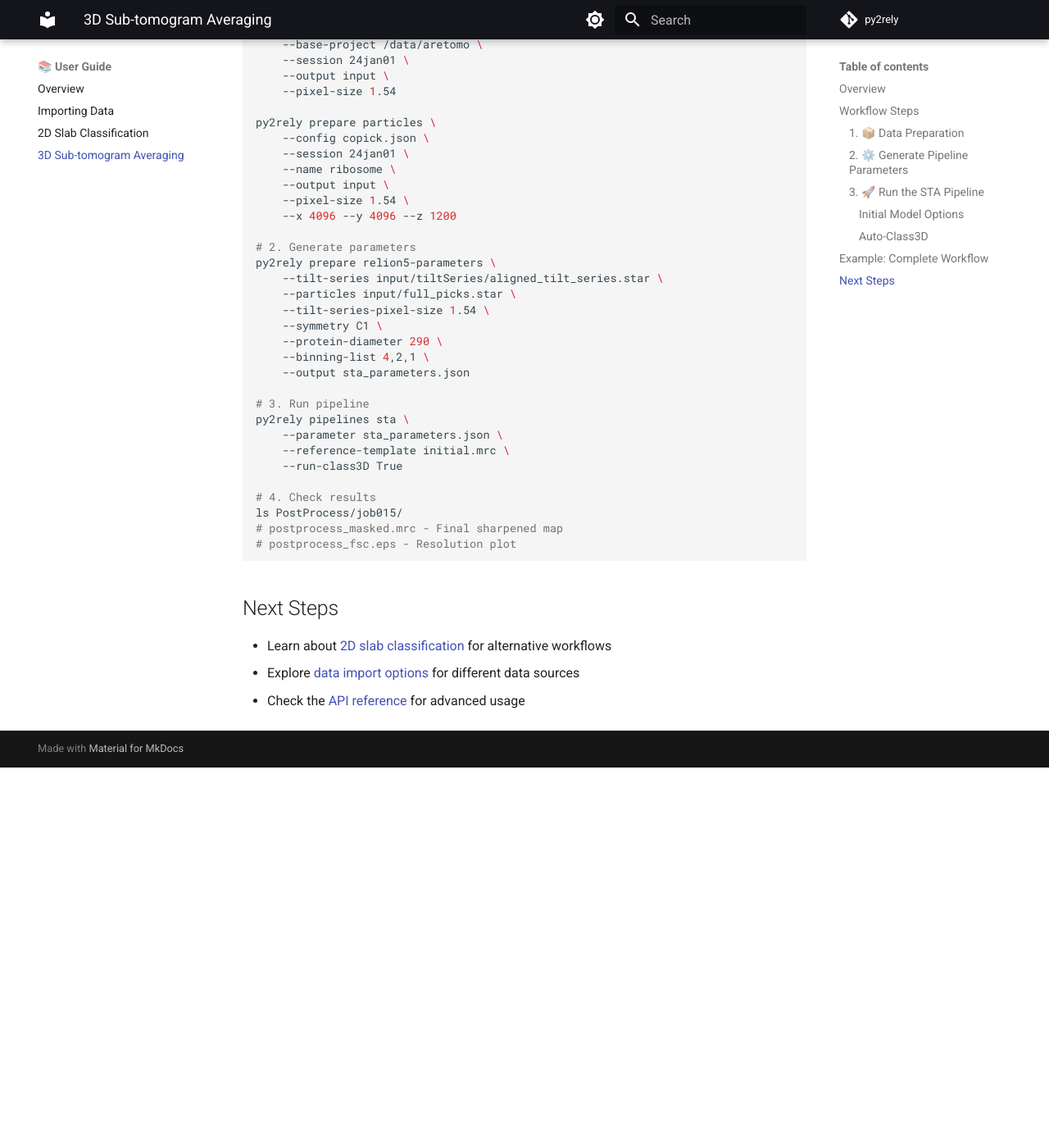
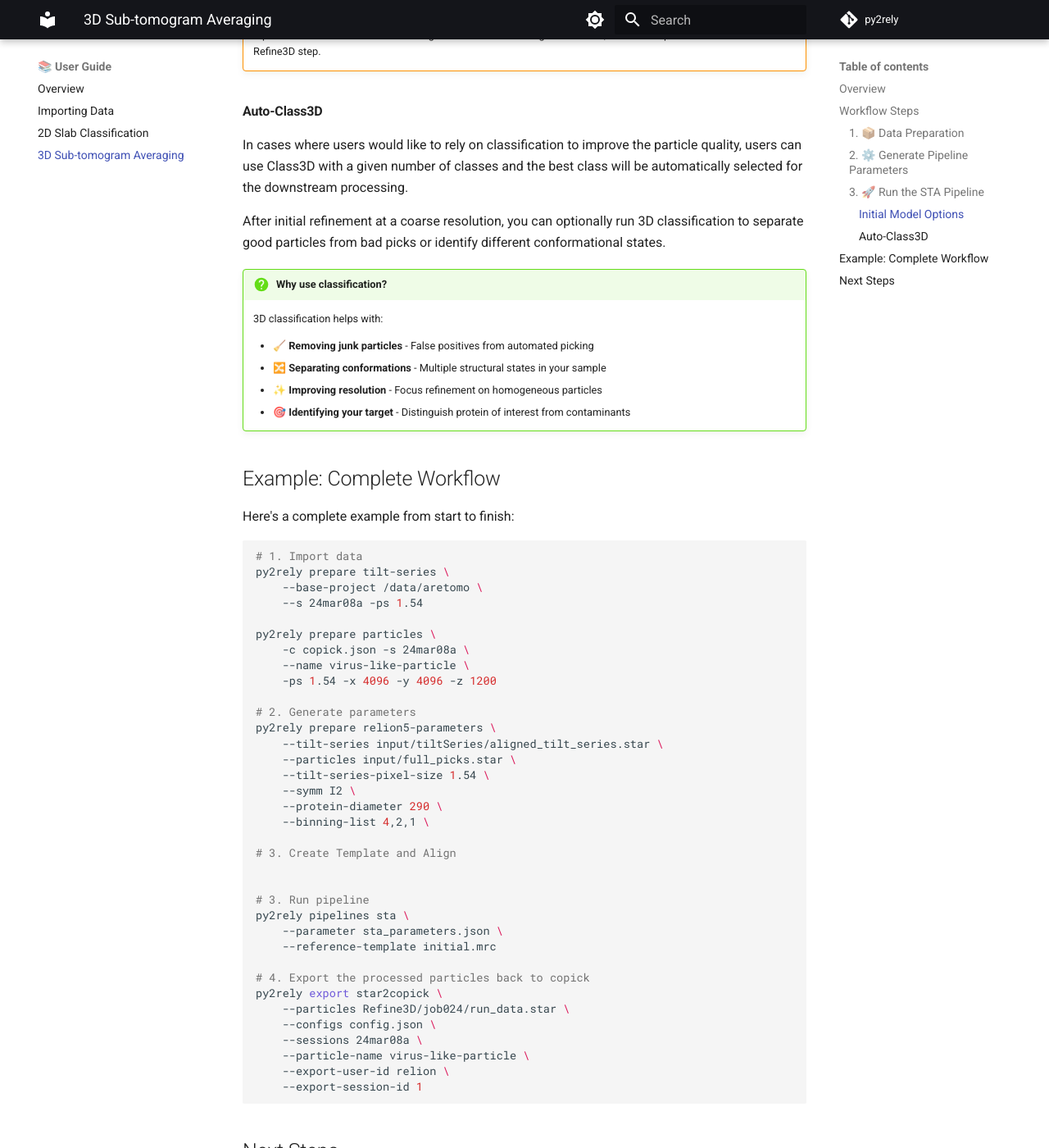
Before and after one commit to chanzuckerberg/py2rely, an MkDocs documentation site: the page built from docs/user-guide/3d-subtomogram-averaging.md, in a window 1280 px wide and 1400 px high, scrolled down 3759 px. Shown: the whole window at 82% size. Built offline with MkDocs 1.6.1 and Material for MkDocs 9.7.7, drawn with Linux system fonts in a browser that asks for light colours; comment, search, counter and statistics services are not loaded; before the commit the page ends 4695 px from its top, so only the background shows below that; some of the changed text lies outside the part shown.

Commit message:
continue writing docs

````diff
--- a/docs/user-guide/3d-subtomogram-averaging.md
+++ b/docs/user-guide/3d-subtomogram-averaging.md
@@ -31,22 +31,30 @@
     -o sta_parameters.json
 ```
 
-??? note "📋 `prepare relion5-parameters`"
+!!! info "What this command does:"
 
-    | Parameter | Short | Description | Default |
-    |-----------|-------|-------------|---------|
-    | `--output` | `-o` | Output path for parameter JSON file | `sta_parameters.json` |
-    | `--tilt-series` | `-ts` | Path to tilt series STAR file | `input/tiltSeries/aligned_tilt_series.star` |
-    | `--particles` | `-p` | Path to particles STAR file | `input/full_picks.star` |
-    | `--tilt-series-pixel-size` | `-ps` | Tilt series pixel size (Å) | `1.54` |
-    | `--symmetry` | `-s` | Particle symmetry (C1, C2, D2, etc.) | `C1` |
-    | `--low-pass` | `-lp` | Low-pass filter for reference template (Å) | `50` |
-    | `--protein-diameter` | `-pd` | Particle diameter (Å) | `290` |
-    | `--denovo-generation` | `-dg` | Enable de novo model generation | `False` |
-    | `--box-scaling` | `-bs` | Box size padding factor | `2.0` |
-    | `--binning-list` | `-bl` | Binning factors (comma-separated) | `4,2,1` |
+    This generates a comprehensive JSON file containing all RELION job parameters for the entire pipeline. Think of it as a "recipe" that defines:
 
-The generated `sta_parameters.json` contains all Relion job parameters and can be manually edited if needed.
+    - Box sizes at each binning level
+    - Refinement parameters (angular sampling, offset search)
+    - CTF refinement settings
+    - Post-processing options
+    - Job dependencies and execution order
+
+    ??? note "📋 `prepare relion5-parameters`"
+
+        | Parameter | Short | Description | Default |
+        |-----------|-------|-------------|---------|
+        | `--output` | `-o` | Output path for parameter JSON file | `sta_parameters.json` |
+        | `--tilt-series` | `-ts` | Path to tilt series STAR file | `input/tiltSeries/aligned_tilt_series.star` |
+        | `--particles` | `-p` | Path to particles STAR file | `input/full_picks.star` |
+        | `--tilt-series-pixel-size` | `-ps` | Tilt series pixel size (Å) | `1.54` |
+        | `--symmetry` | `-s` | Particle symmetry (C1, C2, D2, etc.) | `C1` |
+        | `--low-pass` | `-lp` | Low-pass filter for reference template (Å) | `50` |
+        | `--protein-diameter` | `-pd` | Particle diameter (Å) | `290` |
+        | `--denovo-generation` | `-dg` | Enable de novo model generation | `False` |
+        | `--box-scaling` | `-bs` | Box size padding factor | `2.0` |
+        | `--binning-list` | `-bl` | Binning factors (comma-separated) | `4,2,1` |
 
 !!! tip "Symmetry"
 
@@ -58,28 +66,46 @@
 
 ![pipeline](../assets/workflow.png)
 
-When running the pipeline we have multiple options for generating the inital model, and the ability to enable the auto 3D classification feature.
+!!! info "py2rely sta pipeline"
 
-??? note "📋 `sta` Parameters"
+    At each resolution level, the pipeline:
 
-    | Parameter | Short | Description | Default |
-    |-----------|-------|-------------|---------|
-    | `--parameter` | `-p` | Path to parameter JSON file | `sta_parameters.json` *(required)* |
-    | `--reference-template` | `-rt` | Reference template for initial refinement (optional) | - |
-    | `--run-denovo-generation` | `-dg` | Generate initial model without template | `False` |
-    | `--run-class3D` | | Run 3D classification after refinement | `False` |
+    - Extracts particles at the appropriate binning
+    - Refines orientations and shifts
+    - Reconstructs the average
+    - Creates a mask around the particle
+    - Post-processes to estimate resolution
+
+
+    ??? note "📋 `sta` Parameters"
+
+        | Parameter | Short | Description | Default |
+        |-----------|-------|-------------|---------|
+        | `--parameter` | `-p` | Path to parameter JSON file | `sta_parameters.json` *(required)* |
+        | `--reference-template` | `-rt` | Reference template for initial refinement (optional) | - |
+        | `--run-denovo-generation` | `-dg` | Generate initial model without template | `False` |
+        | `--run-class3D` | | Run 3D classification after refinement | `False` |
 
 #### Initial Model Options
 
-After we extract our sub-tomograms from our tilt series, we have a few options we can choose from to generate our initial model.
+After extracting sub-tomograms, we need an initial 3D reference to start refinement. py2rely offers three strategies:
 
 ![initmodel](../assets/initial_model_options.png)
 
+??? question "Which option should I choose?"
+
+    | Scenario | Recommended Method | Why |
+    |----------|-------------------|-----|
+    | Known structure available | **Reference Refinement** | Fastest convergence, most reliable |
+    | Similar structure in PDB/EMDB | **Reference Refinement** (low-pass filtered) | Good starting point |
+    | Previous STA with orientations | **Reconstruct Particles** | Skip initial model generation |
+    | Completely unknown structure | **De Novo Generation** | No bias, but requires good picks |
+    | Mixed orientations, good picks | **De Novo Generation** | Can work if sufficient angular coverage |
+
+
 === "Reference Refinement"
 
-    This assumes we have a template that we can use to estimate our initial orientations.
-
-    First, let's generate a template with py2rely. We can use any template that's available on [EMDB](https://www.ebi.ac.uk/emdb/) and downsample it to the resolution at the first binning factor.
+    First, let's generate a template with py2rely. We can use any template that's available (e.g. [EMDB](https://www.ebi.ac.uk/emdb/)) and downsample it to the resolution at the first binning factor.
 
     ```bash
     py2rely prepare template \
@@ -148,6 +174,19 @@
 
 In cases where users would like to rely on classification to improve the particle quality, users can use Class3D with a given number of classes and the best class will be automatically selected for the downstream processing.
 
+After initial refinement at a coarse resolution, you can optionally run 3D classification to separate good particles from bad picks or identify different conformational states.
+
+!!! question "Why use classification?"
+
+    3D classification helps with:
+
+    - 🧹 **Removing junk particles** - False positives from automated picking
+    - 🔀 **Separating conformations** - Multiple structural states in your sample
+    - ✨ **Improving resolution** - Focus refinement on homogeneous particles
+    - 🎯 **Identifying your target** - Distinguish protein of interest from contaminants
+
+
+
 ## Example: Complete Workflow
 
 Here's a complete example from start to finish:
@@ -156,38 +195,39 @@
 # 1. Import data
 py2rely prepare tilt-series \
     --base-project /data/aretomo \
-    --session 24jan01 \
-    --output input \
-    --pixel-size 1.54
+    --s 24mar08a -ps 1.54
 
 py2rely prepare particles \
-    --config copick.json \
-    --session 24jan01 \
-    --name ribosome \
-    --output input \
-    --pixel-size 1.54 \
-    --x 4096 --y 4096 --z 1200
+    -c copick.json -s 24mar08a \
+    --name virus-like-particle \
+    -ps 1.54 -x 4096 -y 4096 -z 1200
 
 # 2. Generate parameters
 py2rely prepare relion5-parameters \
     --tilt-series input/tiltSeries/aligned_tilt_series.star \
     --particles input/full_picks.star \
     --tilt-series-pixel-size 1.54 \
-    --symmetry C1 \
+    --symm I2 \
     --protein-diameter 290 \
     --binning-list 4,2,1 \
-    --output sta_parameters.json
+
+# 3. Create Template and Align
+
 
 # 3. Run pipeline
 py2rely pipelines sta \
     --parameter sta_parameters.json \
-    --reference-template initial.mrc \
-    --run-class3D True
+    --reference-template initial.mrc
 
-# 4. Check results
-ls PostProcess/job015/
-# postprocess_masked.mrc - Final sharpened map
-# postprocess_fsc.eps - Resolution plot
+# 4. Export the processed particles back to copick
+py2rely export star2copick \
+    --particles Refine3D/job024/run_data.star \
+    --configs config.json \
+    --sessions 24mar08a \
+    --particle-name virus-like-particle \
+    --export-user-id relion \
+    --export-session-id 1
+
 ```
 
 ## Next Steps
````
Also changed, not shown: other parts of docs/user-guide/3d-subtomogram-averaging.md (+1 -1 lines), README.md (+2 -2 lines), docs/user-guide/2d-slab-classification.md (+26 -52 lines), docs/user-guide/importing-data.md (+69 -87 lines), 3 other files.
